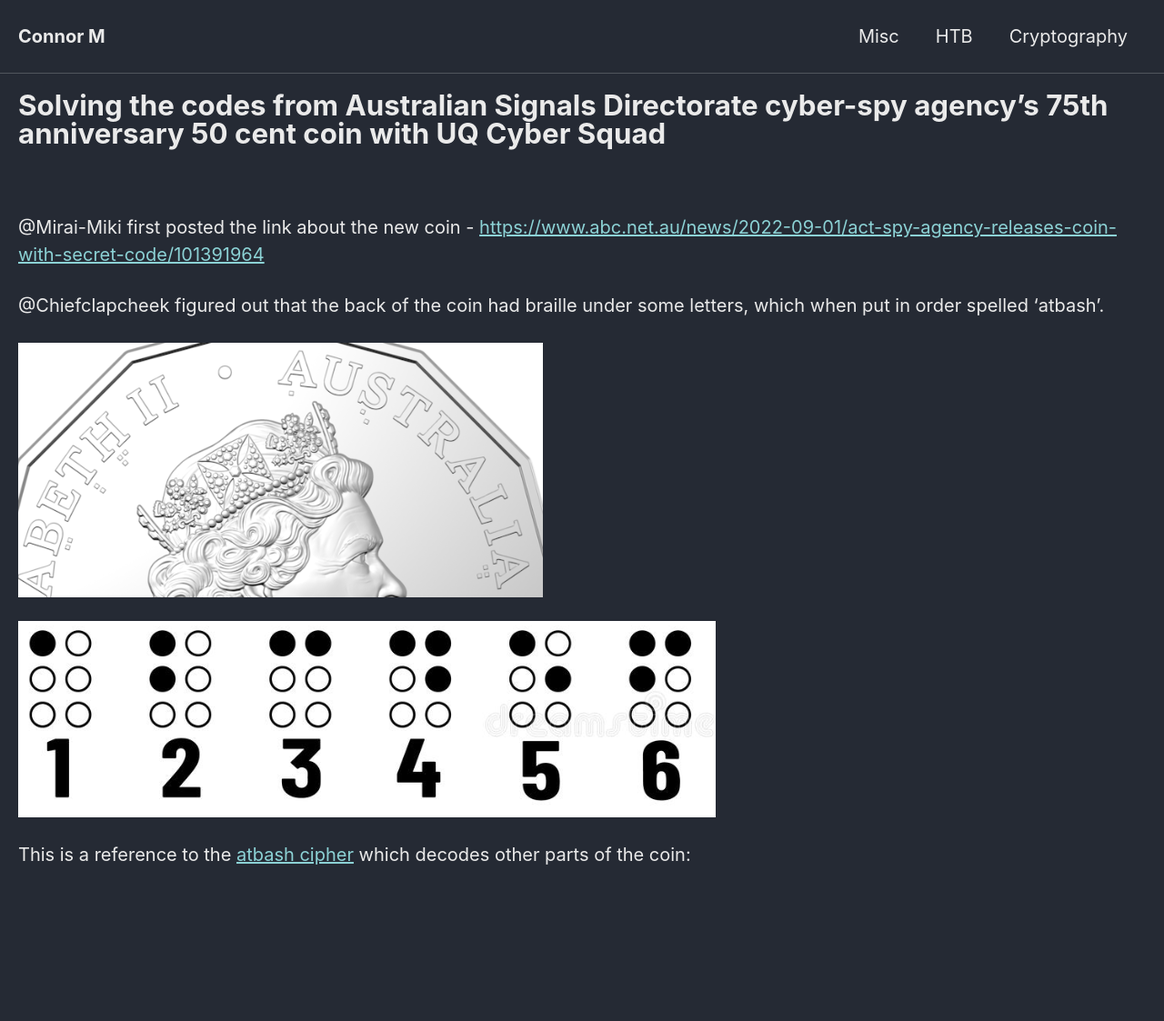
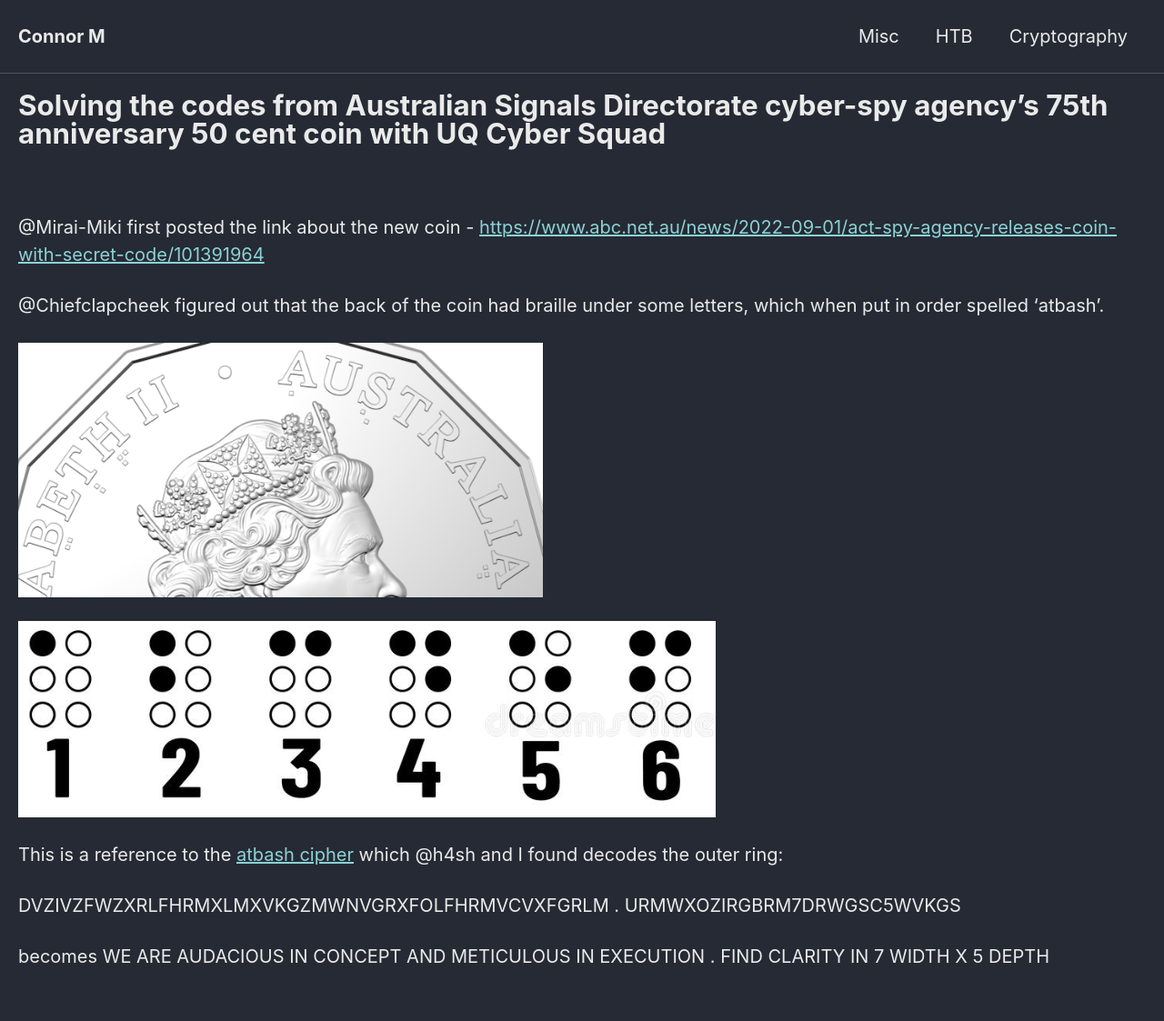
Before and after one commit to Connor-McCartney/Connor-McCartney.github.io, a Jekyll site: the page built from _pages/misc/ASD50cent.md, in a window 1280 px wide. Shown: the whole page at 91% size. Built offline with Jekyll 4.4.1, drawn with Linux system fonts in a browser that asks for light colours; cached includes are drawn as plain includes; before the commit the page ends 1011 px from its top, so only the background shows below that.

Commit message:
Update ASD50cent.md

```diff
--- a/_pages/misc/ASD50cent.md
+++ b/_pages/misc/ASD50cent.md
@@ -13,4 +13,8 @@ title: Solving the codes from Australian Signals Directorate cyber-spy agency's
 
 ![image](https://raw.githubusercontent.com/Connor-McCartney/Connor-McCartney.github.io/main/_pages/misc/images/braille.png)
 
-This is a reference to the [atbash cipher](https://www.dcode.fr/atbash-cipher) which decodes other parts of the coin:
+This is a reference to the [atbash cipher](https://www.dcode.fr/atbash-cipher) which @h4sh and I found decodes the outer ring:
+
+DVZIVZFWZXRLFHRMXLMXVKGZMWNVGRXFOLFHRMVCVXFGRLM . URMWXOZIRGBRM7DRWGSC5WVKGS
+
+becomes WE ARE AUDACIOUS IN CONCEPT AND METICULOUS IN EXECUTION . FIND CLARITY IN 7 WIDTH X 5 DEPTH
```
